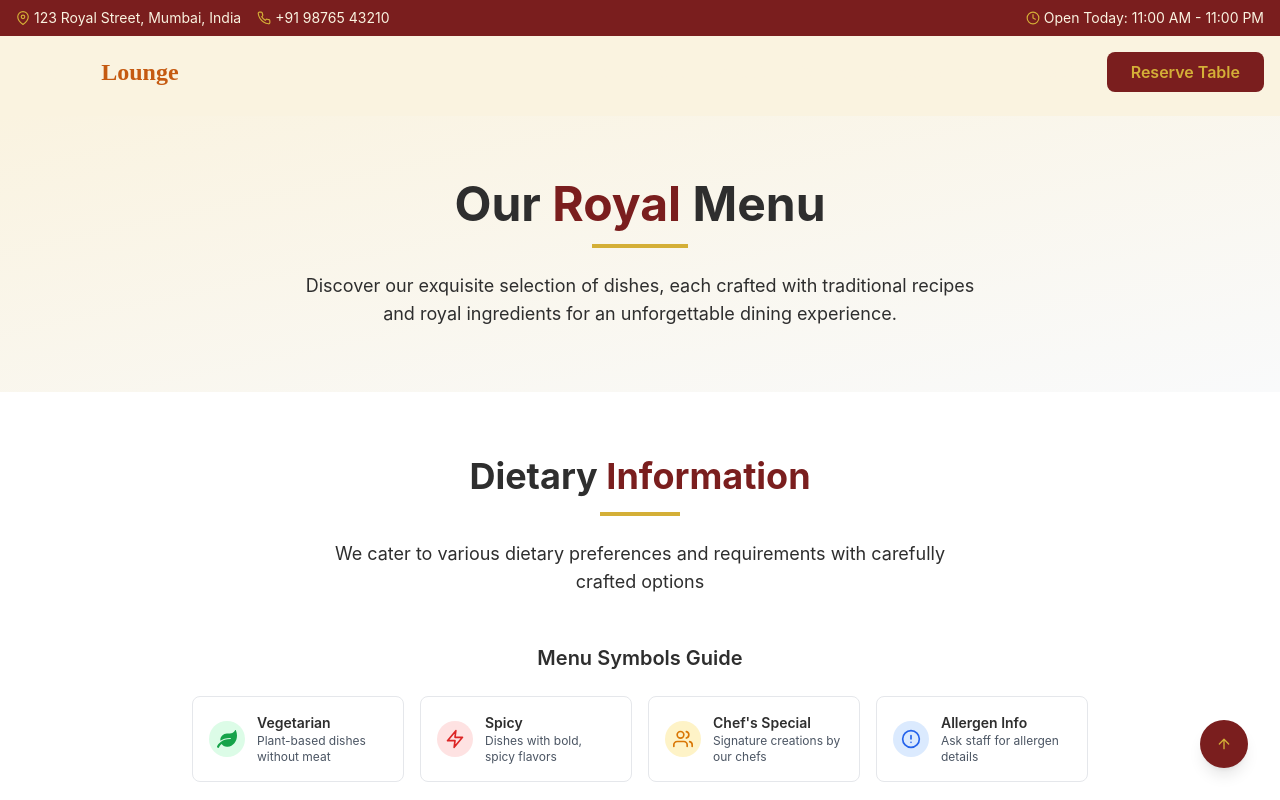
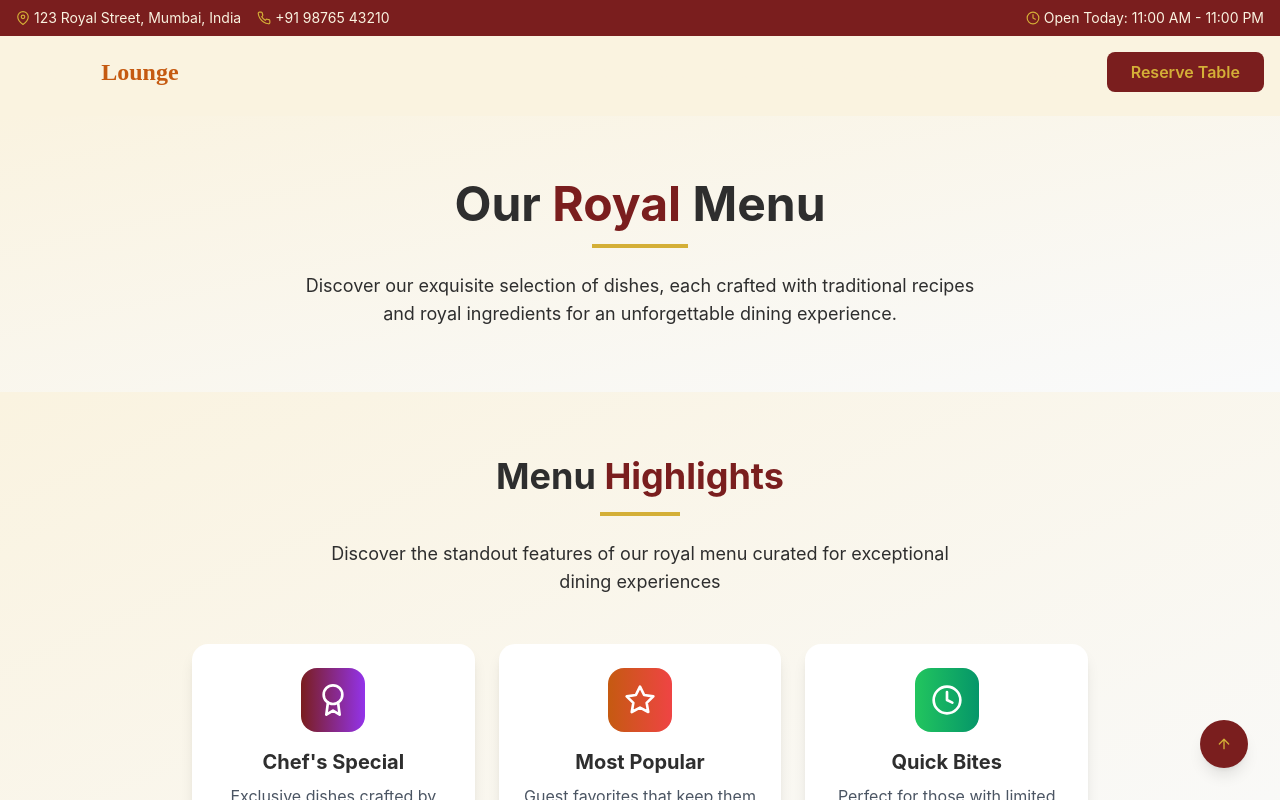
Before and after one commit to shivam86010/Tavisha-Lounge, a React (Vite) app: page /menu in a window 1280 px wide. Shown: the top 800 px of the page. Built offline with nearby package versions, Linux system fonts and the light colour scheme.

Commit message:
some smalll work on  menu page

```diff
--- a/src/Page/MenuPage/MenuMainPage.jsx
+++ b/src/Page/MenuPage/MenuMainPage.jsx
@@ -297,7 +297,7 @@ const MenuMainPage = () => {
       <MenuHeader />
 
       {/* Additional Menu Components */}
-      {/* <MenuHighlights /> */}
+      <MenuHighlights />
       <DietaryInfo />
       <SeasonalSpecials />
 
```
